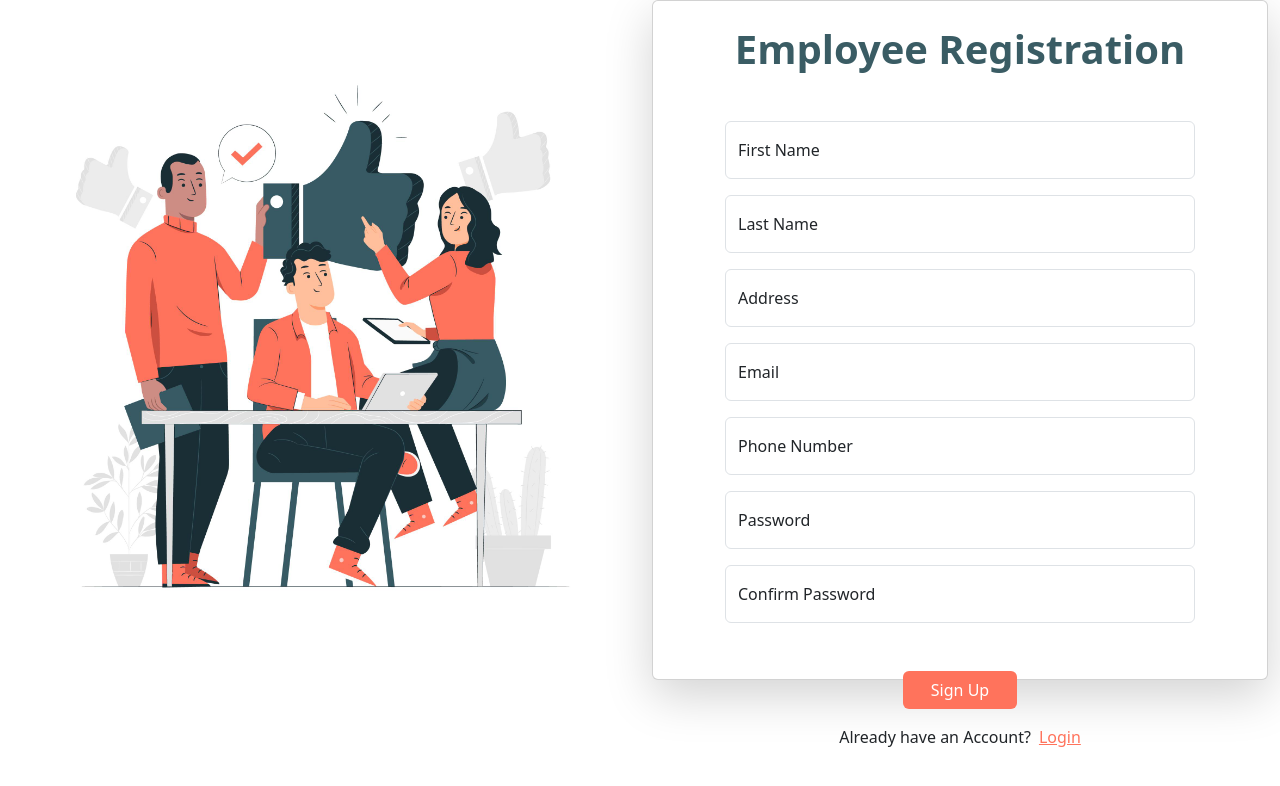
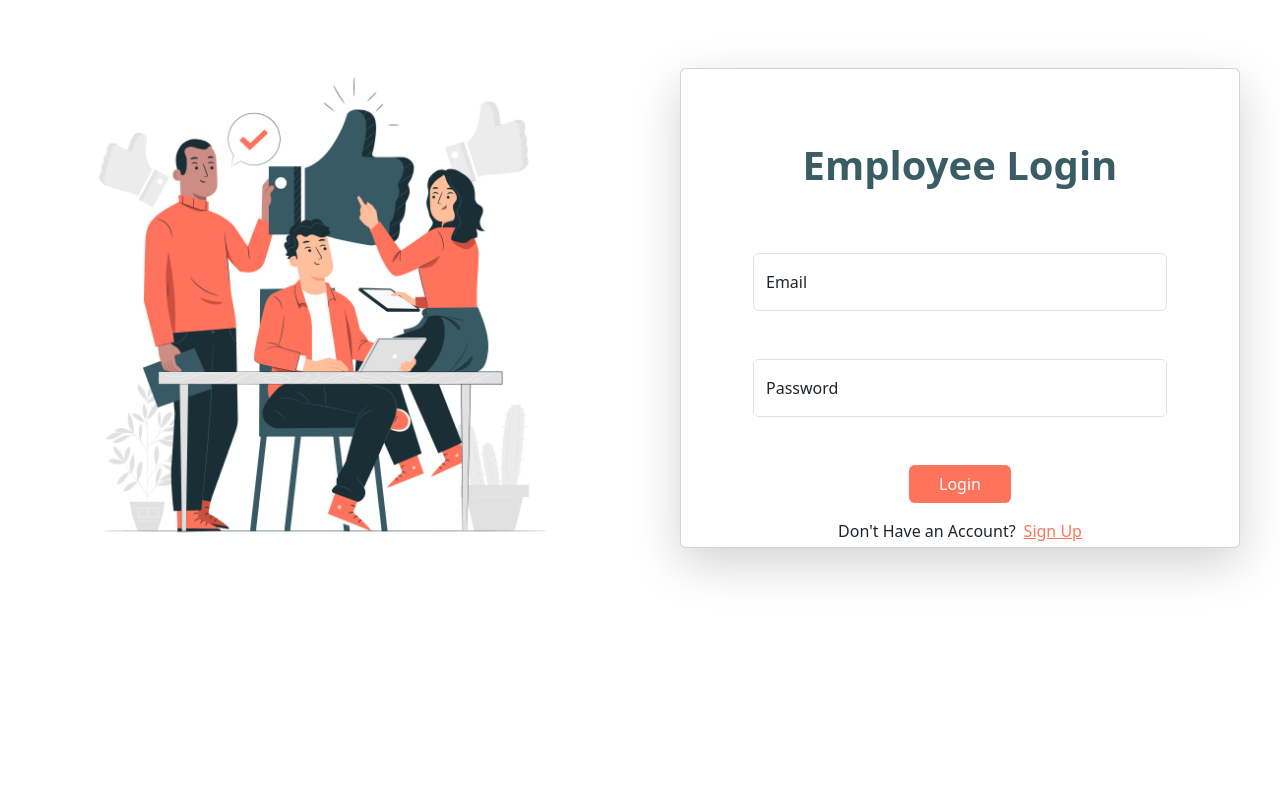
Before and after one commit to dhanitha0725/employee-management-system, a React (Vite) app: page / in a window 1280 px wide. Shown: the top 786 px of the page. Built offline with nearby package versions, Linux system fonts and the light colour scheme.

Commit message:
update routing: swap paths for Register and Login components

```diff
--- a/src/App.tsx
+++ b/src/App.tsx
@@ -9,8 +9,8 @@
     <div style={{ height: "100%", width: "100%" }}>
       <Router>
         <Routes>
-          <Route path="/" element={<Register />} />
-          <Route path="/login" element={<Login />} />
+          <Route path="/register" element={<Register />} />
+          <Route path="/" element={<Login />} />
           <Route path="/employeePage" element={<EmployeePage />} />
         </Routes>
       </Router>
```
